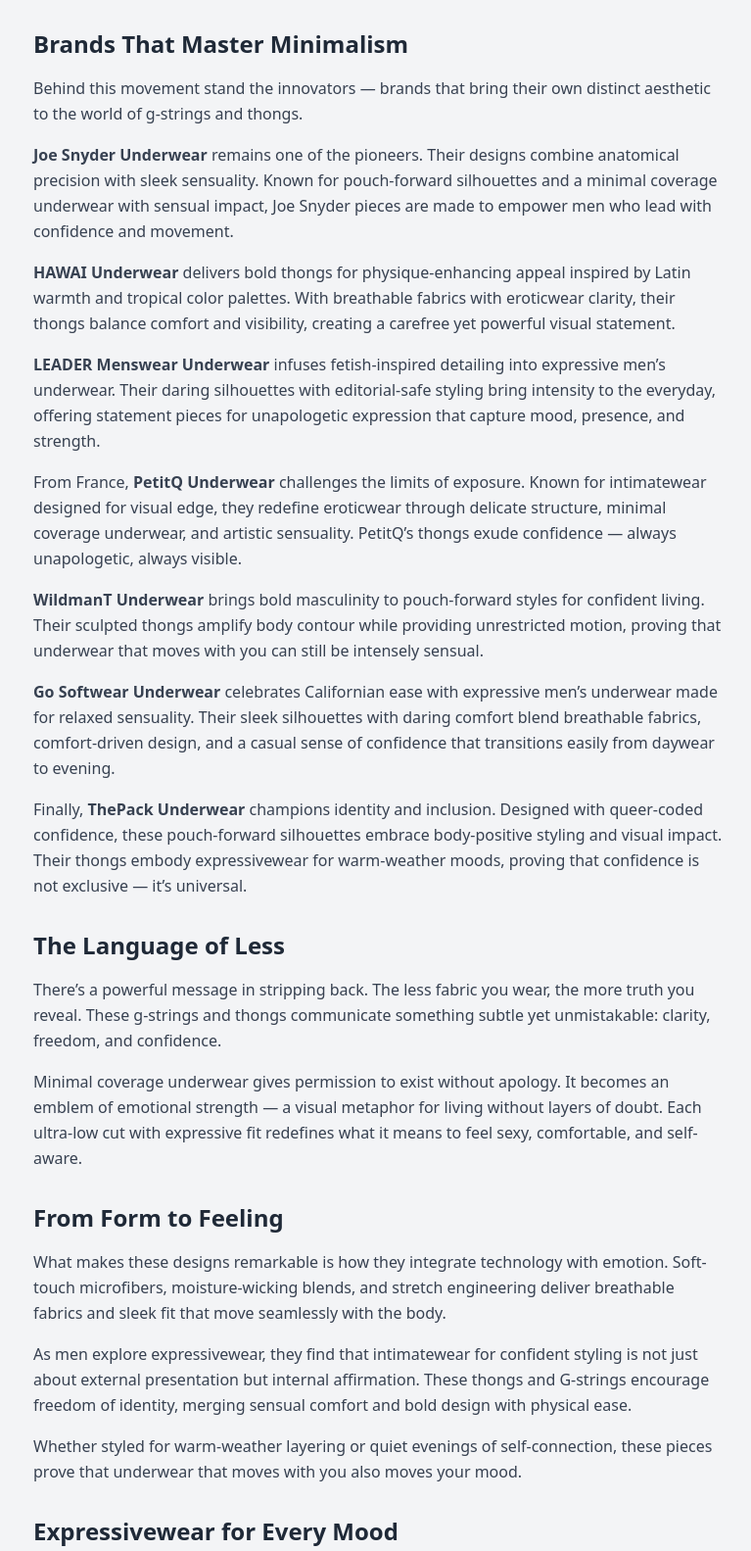
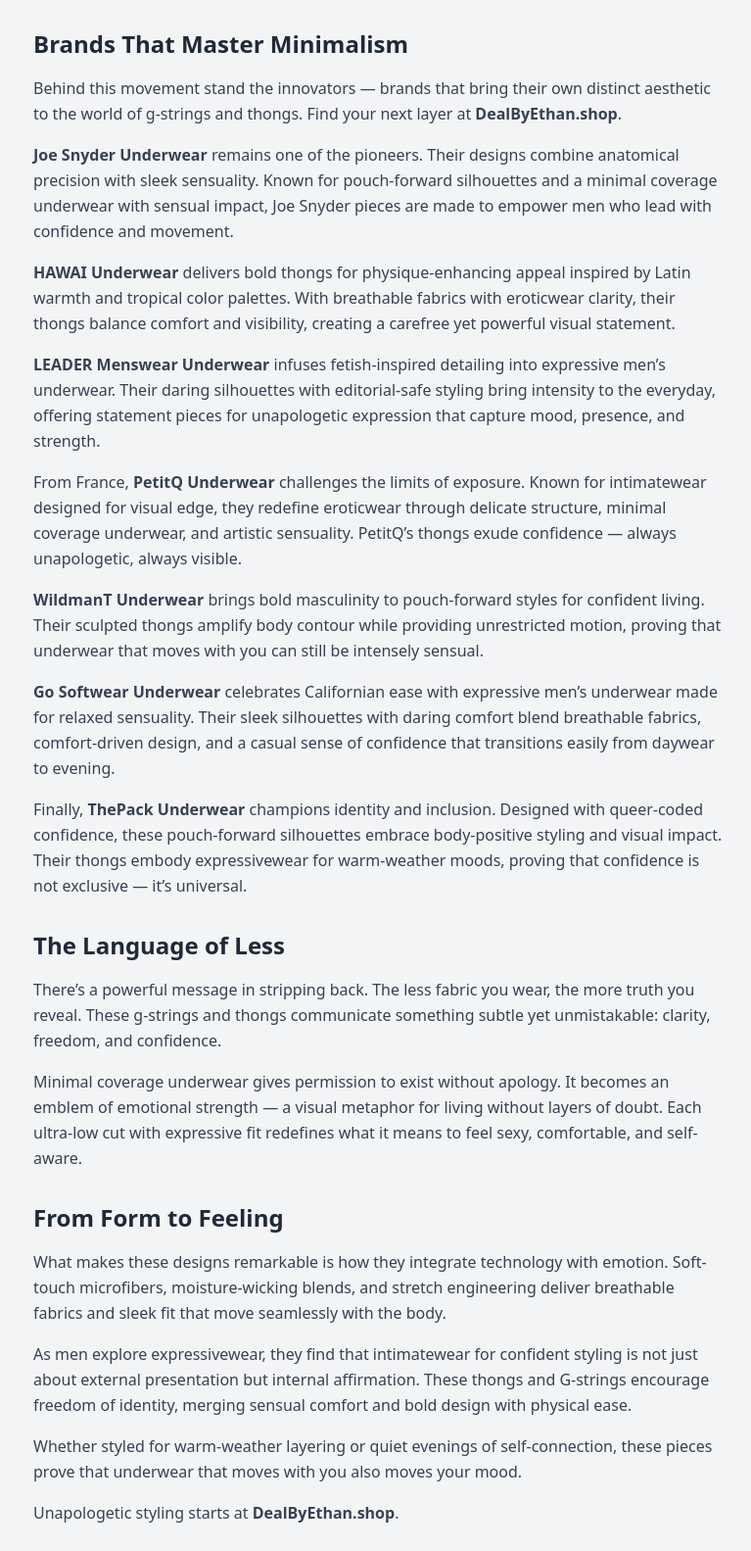
Before and after one commit to nexavibeblog/InsightHub, a plain HTML site: page barely-there-underwear-for-unapologetic-styling.html in a window 1280 px wide. Shown: the part 1417-3000 px from the top of the page at 98% size, without its empty margins (254-1021 px from the left). Drawn offline with nearby package versions, Linux system fonts and the light colour scheme.

Commit message:
Update barely-there-underwear-for-unapologetic-styling.html

```diff
--- a/barely-there-underwear-for-unapologetic-styling.html
+++ b/barely-there-underwear-for-unapologetic-styling.html
@@ -161,7 +161,8 @@
           </h2>
           <p class="mb-4">
             Behind this movement stand the innovators — brands that bring their
-            own distinct aesthetic to the world of g-strings and thongs.
+            own distinct aesthetic to the world of g-strings and thongs. Find your next layer at
+  <span class="font-bold no-underline">DealByEthan.shop</span>.
           </p>
           <p class="mb-4">
             <strong>Joe Snyder Underwear</strong> remains one of the pioneers.
@@ -250,7 +251,10 @@
             self-connection, these pieces prove that underwear that moves with
             you also moves your mood.
           </p>
-
+<p class="mb-4">
+  Unapologetic styling starts at
+  <span class="font-bold no-underline">DealByEthan.shop</span>.
+</p>
           <h2 class="text-2xl font-bold text-gray-800 mt-8 mb-4">
             Expressivewear for Every Mood
           </h2>
```
